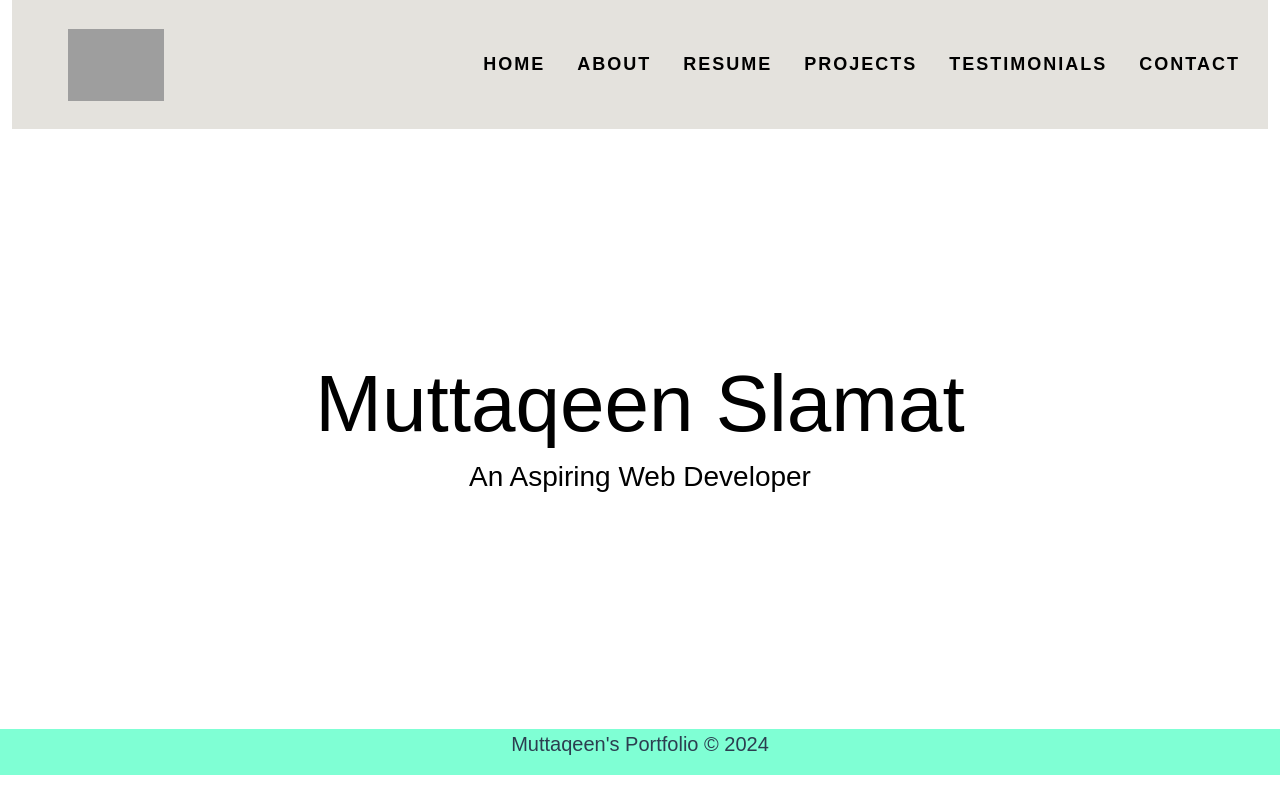
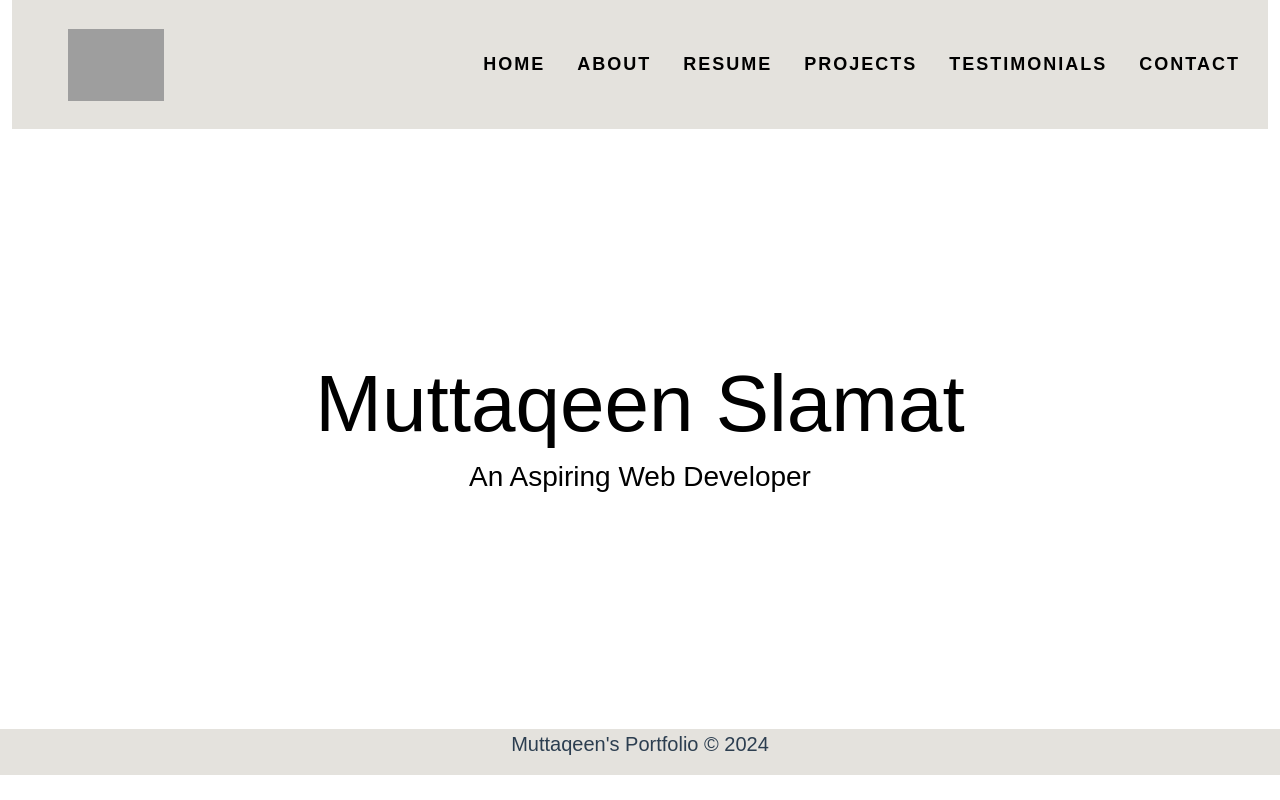
Before and after one commit to Muttaqeen-Slamat/Vue_Eomp, a Vue app: page / in a window 1280 px wide. Built offline with nearby package versions, Linux system fonts and the light colour scheme; grey boxes are pictures that could not be loaded; the HTML template or start-up script is replaced by a standard one.

Commit message:
update to color for the footer

```diff
--- a/src/components/Footer.vue
+++ b/src/components/Footer.vue
@@ -24,7 +24,7 @@
 <style scoped>
 
 .footer{
-    background-color: aquamarine;
+    background-color: #E4E2DD;
 }
 
 </style>
```
